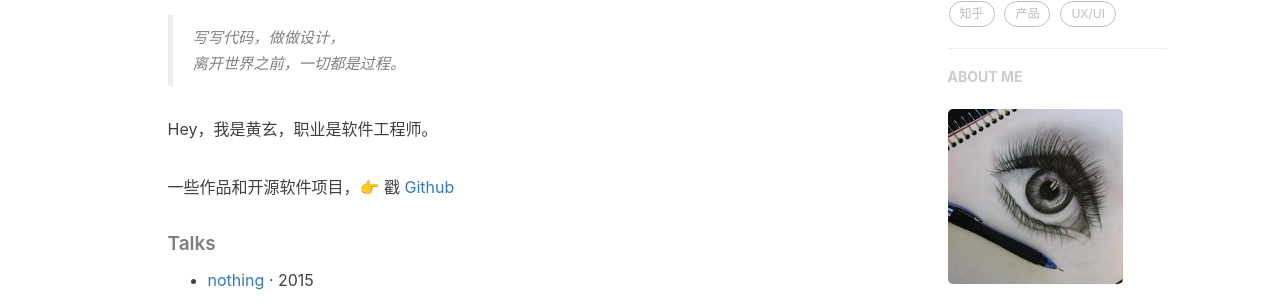
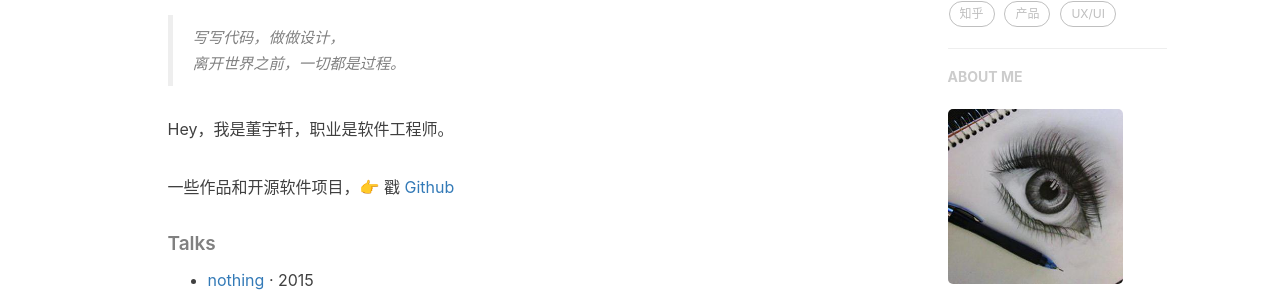
Before and after one commit to yuxuan1101/yuxuan1101.github.io, a Jekyll site: the page built from about.html, in a window 1280 px wide. Shown: the part 486-794 px from the top of the page. Built offline with Jekyll 4.4.1, drawn with Linux system fonts in a browser that asks for light colours; nearby versions of some CDN libraries; comment, search, counter and statistics services are not loaded.

Commit message:
Update zh.md

```diff
--- a/_includes/about/zh.md
+++ b/_includes/about/zh.md
@@ -1,7 +1,7 @@
 > 写写代码，做做设计，
 > 离开世界之前，一切都是过程。
 
-Hey，我是黄玄，职业是软件工程师。
+Hey，我是董宇轩，职业是软件工程师。
 
 一些作品和开源软件项目，👉 戳 [Github](http://github.com/yuxuan1101)
 
```
